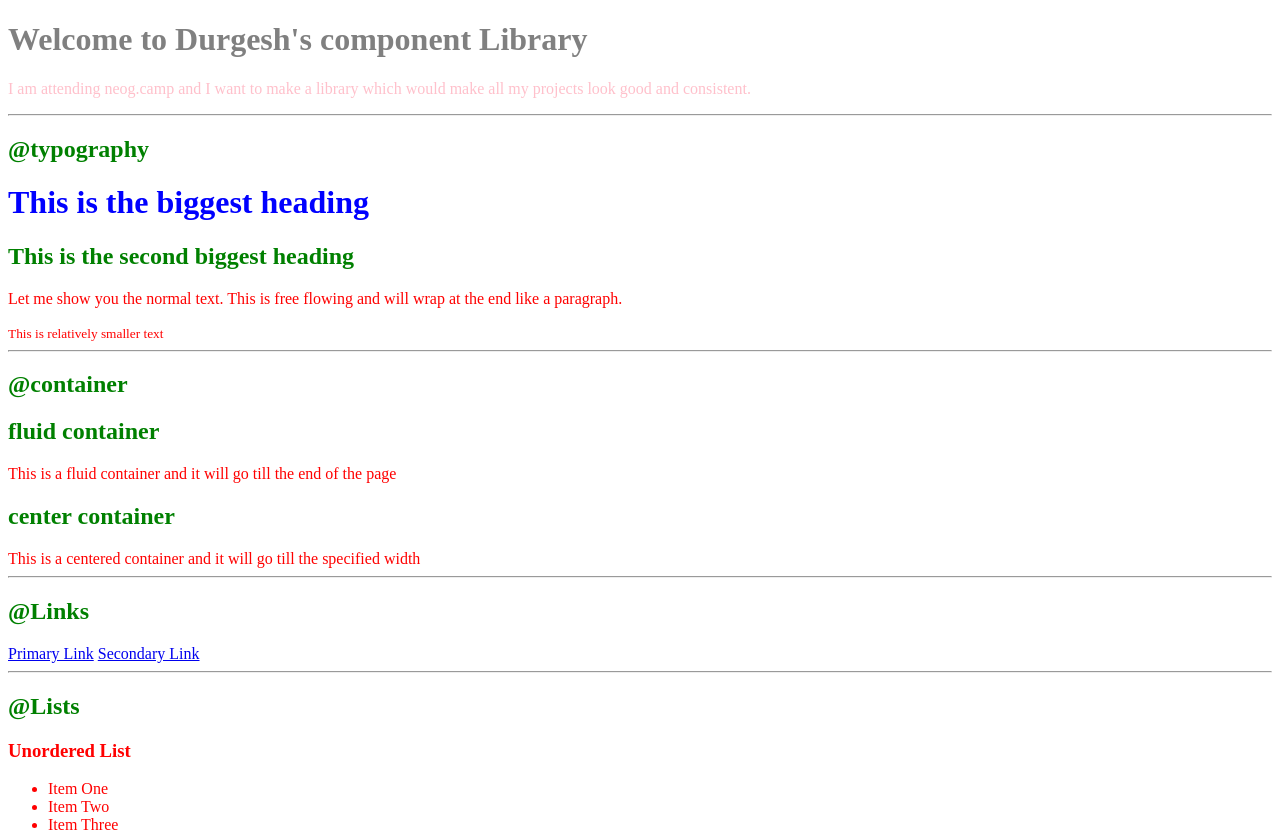
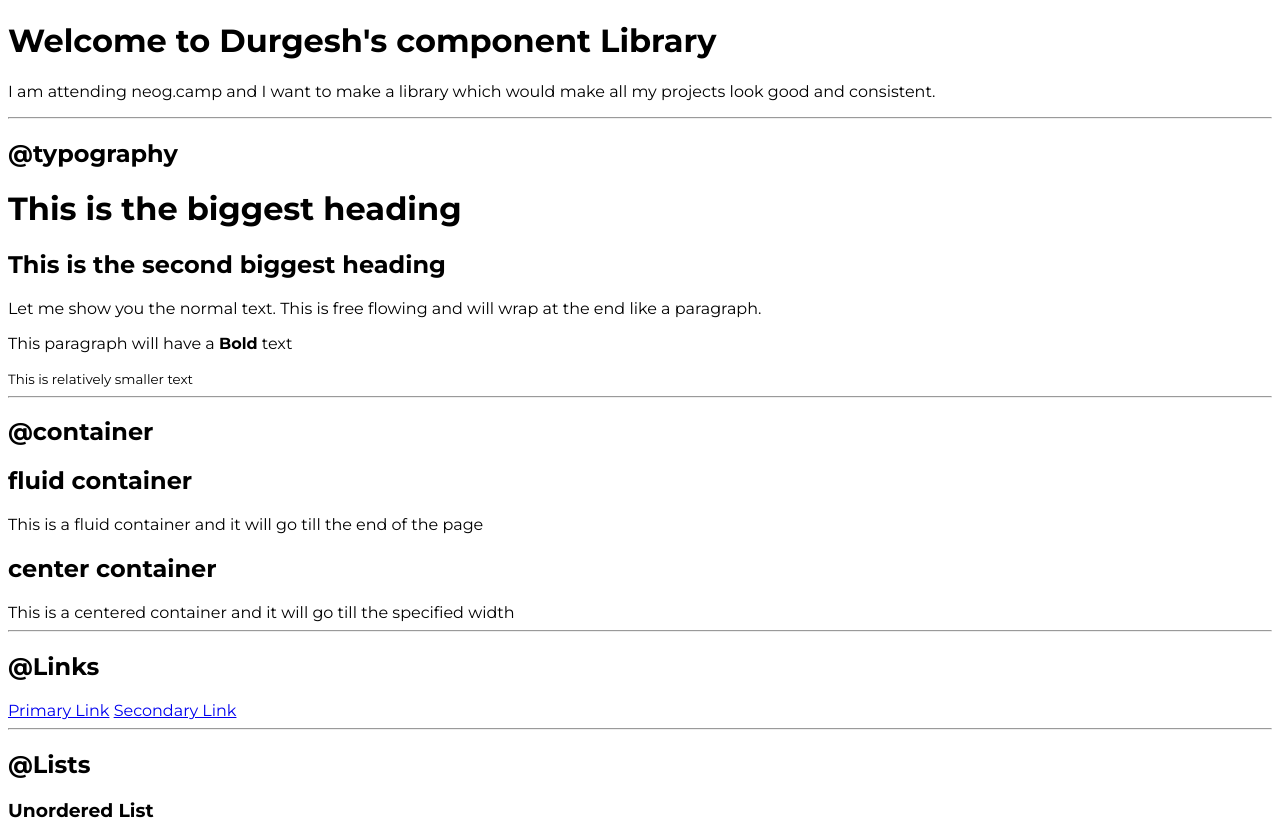
Before and after one commit to durgesh07-byte/Neogcamp-lesson-3--live-, a plain HTML site: page index.html in a window 1280 px wide. Shown: the top 837 px of the page. Drawn offline with Linux system fonts and the light colour scheme.

Commit message:
typography

```diff
--- a/index.html
+++ b/index.html
@@ -9,8 +9,8 @@
 </head>
 
 <body>
-    <h1 id="lib-header">Welcome to Durgesh's component Library</h1>
-    <p class="para">I am attending neog.camp and I want to make a library which would make all my
+    <h1>Welcome to Durgesh's component Library</h1>
+    <p>I am attending neog.camp and I want to make a library which would make all my
         projects look good and consistent.</p>
     <hr>
 
@@ -18,6 +18,7 @@
     <h1>This is the biggest heading</h1>
     <h2>This is the second biggest heading</h2>
     <p>Let me show you the normal text. This is free flowing and will wrap at the end like a paragraph.</p>
+    <p>This paragraph will have a <strong>Bold</strong> text</p>
     <small>This is relatively smaller text</small>
 
     <hr>
@@ -38,13 +39,6 @@
 
     <hr>
 
-    <!-- <div>
-        //Wrong Way to Create List
-        Here's is my list
-        <div>1. Item One</div>
-        <div>2. Item Two</div>
-        <div>3. Item Three</div>
-    </div> -->
 
     <h2>@Lists</h2>
     <h3>Unordered List</h3>
--- a/styles.css
+++ b/styles.css
@@ -1,19 +1,6 @@
-body {
-    color : red;
+@import url('https://fonts.googleapis.com/css2?family=Montserrat:wght@400;700&display=swap');
+
+
+body{
+    font-family: 'Montserrat', sans-serif;
 }
-
-h1{
-    color: blue;
-}
-
-h2{
-    color: green;
-}
-
-#lib-header{
-    color: gray;
-}
-
-.para{
-    color : pink;
-}
```
